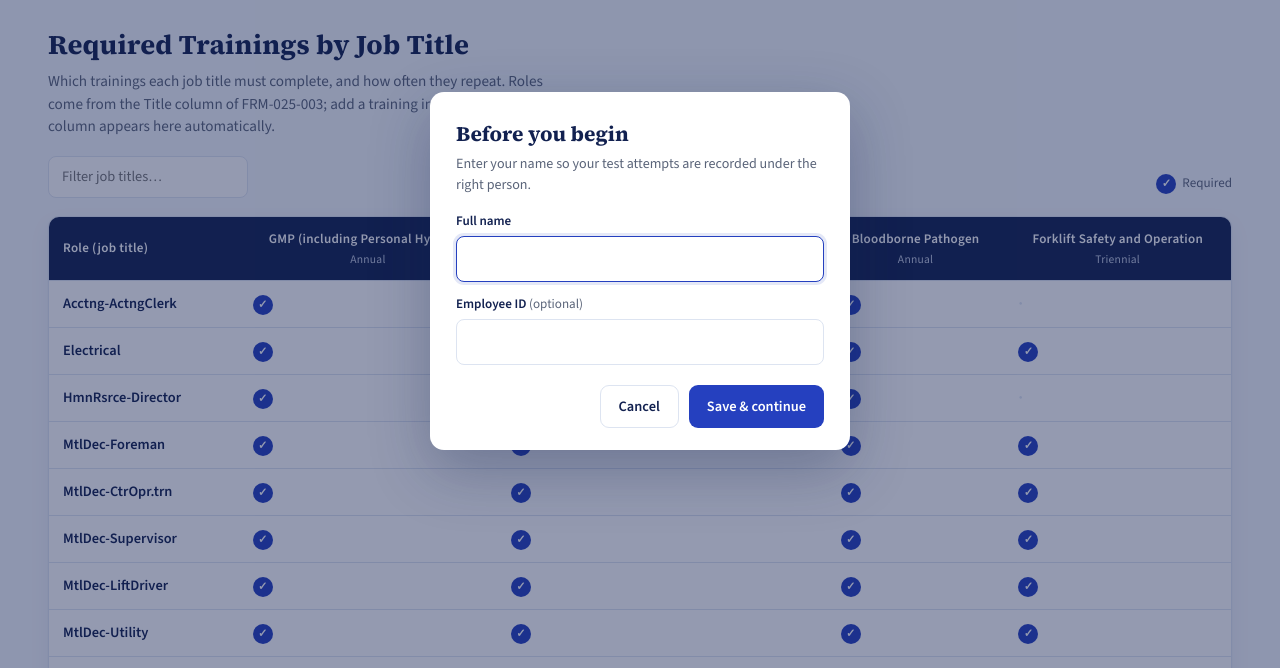
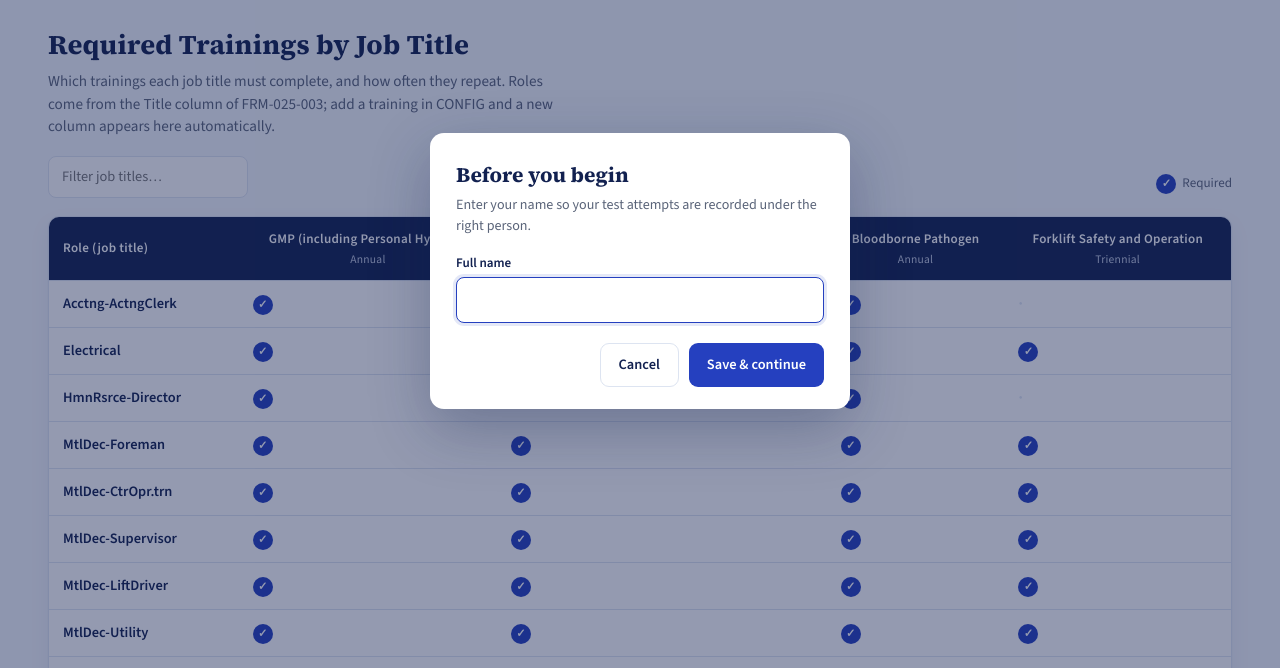
Before and after one commit to Riftwalker85/Container-Supply-Hub., a plain HTML site: page training-portal.html in a window 1280 px wide. Both pictures are taken after a click on the button "Set your name". Shown: the part 129-797 px from the top of the page. Drawn offline with nearby package versions, Linux system fonts and the light colour scheme.

Commit message:
Update training-portal.html

```diff
--- a/training-portal.html
+++ b/training-portal.html
@@ -247,8 +247,6 @@ footer{background:var(--navy);color:rgba(255,255,255,.72)}
     <p id="idm-sub">Enter your name so your test attempts are recorded under the right person.</p>
     <label id="idm-name-label" for="id-name">Full name</label>
     <input id="id-name" type="text" autocomplete="name">
-    <label id="idm-id-label" for="id-num">Employee ID</label>
-    <input id="id-num" type="text" autocomplete="off">
     <div class="row">
       <button class="btn secondary" id="id-cancel">Cancel</button>
       <button class="btn" id="id-save">Save &amp; continue</button>
@@ -1242,14 +1240,13 @@ const CONFIG = {
     $('idm-title').textContent=T('beforeBegin');
     $('idm-sub').textContent=T('beforeBeginSub');
     $('idm-name-label').textContent=T('fullName');
-    $('idm-id-label').innerHTML=`${esc(T('empId'))} <span style="font-weight:400;color:var(--muted)">(${esc(T('optional'))})</span>`;
     $('id-save').textContent=T('save'); $('id-cancel').textContent=T('cancel');
-    $('id-name').value=u?u.name:''; $('id-num').value=u?(u.id||''):'';
+    $('id-name').value=u?u.name:'';
     $('id-modal').classList.add('show'); $('id-name').focus();
   }
   function closeIdModal(){ $('id-modal').classList.remove('show'); idCallback=null; }
   $('id-save').onclick=()=>{ const name=$('id-name').value.trim(); if(!name){ $('id-name').focus(); return; }
-    setIdentity({name, id:$('id-num').value.trim()}); const cb=idCallback; closeIdModal(); if(cb) cb(); };
+    setIdentity({name}); const cb=idCallback; closeIdModal(); if(cb) cb(); };
   $('id-cancel').onclick=closeIdModal;
   $('id-modal').addEventListener('click', e=>{ if(e.target===$('id-modal')) closeIdModal(); });
 
```
